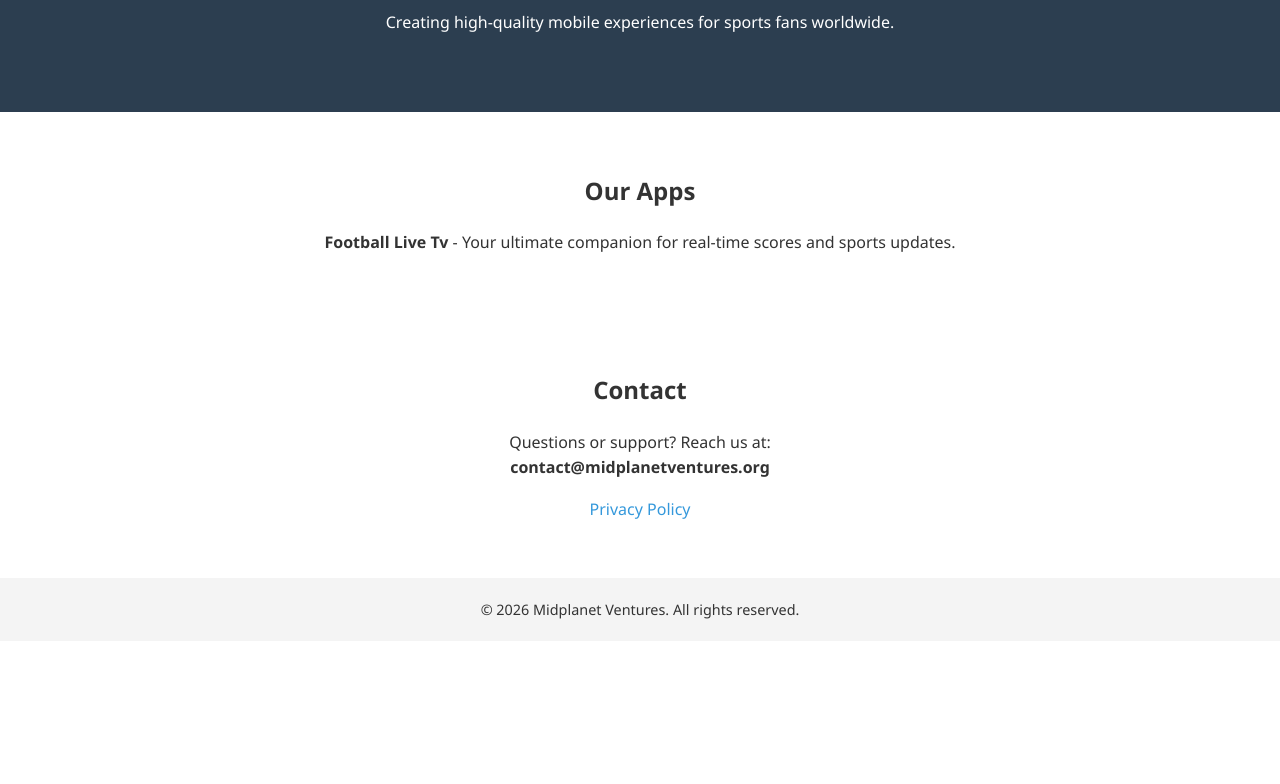
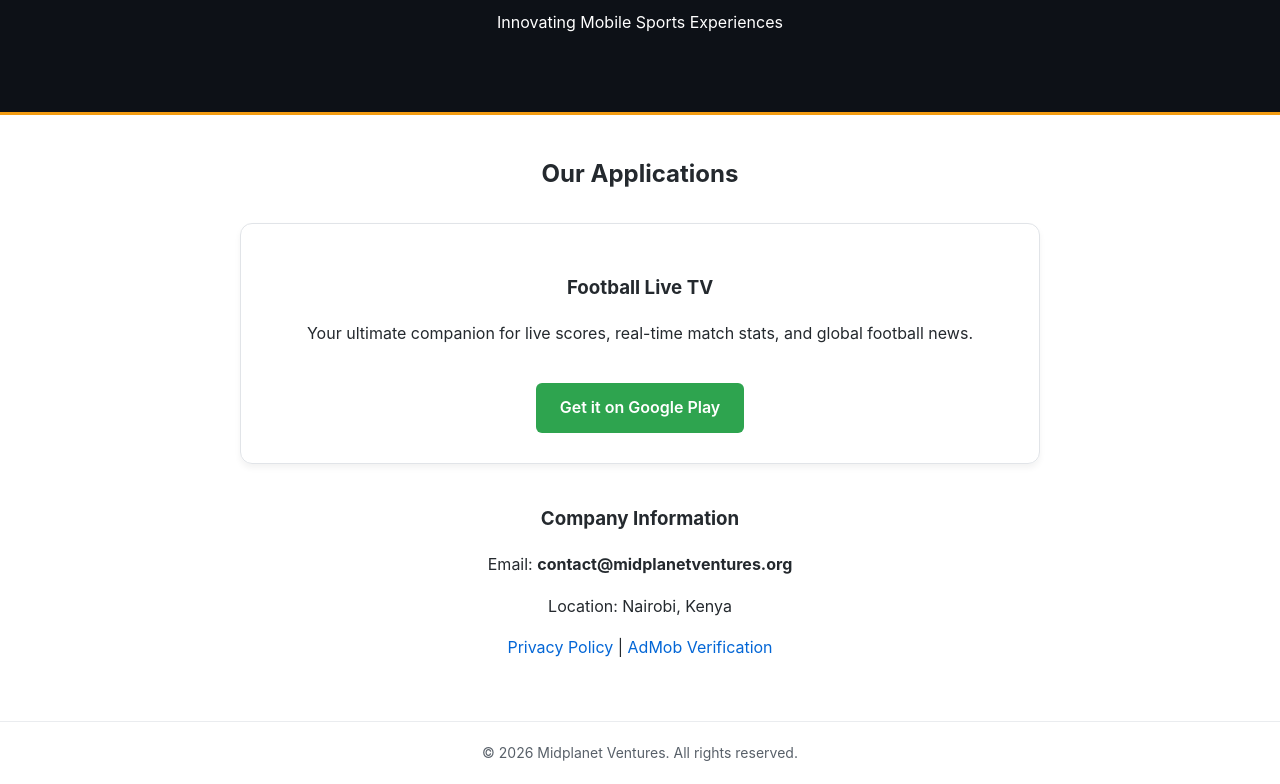
Before and after one commit to midplanet-admin/midplanet-web, a plain HTML site: page index.html in a window 1280 px wide. Shown: the part 144-928 px from the top of the page. Before the commit the page ends 800 px from the top, so only its background shows below. Drawn offline with Linux system fonts and the light colour scheme.

Commit message:
Update index.html

```diff
--- a/index.html
+++ b/index.html
@@ -3,32 +3,42 @@
 <head>
     <meta charset="UTF-8">
     <meta name="viewport" content="width=device-width, initial-scale=1.0">
-    <title>Midplanet Ventures | Professional Mobile Apps</title>
+    <title>Midplanet Ventures | Official Site</title>
     <style>
-        body { font-family: 'Segoe UI', Tahoma, Geneva, Verdana, sans-serif; line-height: 1.6; margin: 0; color: #333; text-align: center; }
-        header { background: #2c3e50; color: white; padding: 60px 20px; }
-        section { padding: 40px 20px; max-width: 800px; margin: auto; }
-        .footer { background: #f4f4f4; padding: 20px; font-size: 0.9em; }
-        a { color: #3498db; text-decoration: none; }
+        body { font-family: -apple-system, BlinkMacSystemFont, "Segoe UI", Helvetica, Arial, sans-serif; line-height: 1.6; color: #24292e; margin: 0; padding: 0; text-align: center; }
+        header { background: #0d1117; color: #ffffff; padding: 60px 20px; border-bottom: 3px solid #f39c12; }
+        .content { max-width: 800px; margin: 40px auto; padding: 0 20px; }
+        .app-card { border: 1px solid #e1e4e8; border-radius: 12px; padding: 30px; margin-top: 30px; box-shadow: 0 4px 6px rgba(0,0,0,0.05); }
+        .btn { background-color: #2ea44f; color: white; padding: 12px 24px; text-decoration: none; border-radius: 6px; font-weight: 600; display: inline-block; margin-top: 20px; }
+        .footer { margin-top: 60px; padding: 20px; font-size: 14px; color: #586069; border-top: 1px solid #eaecef; }
+        a { color: #0366d6; text-decoration: none; }
     </style>
 </head>
 <body>
 
 <header>
     <h1>Midplanet Ventures</h1>
-        <p>Creating high-quality mobile experiences for sports fans worldwide.</p>
+    <p>Innovating Mobile Sports Experiences</p>
 </header>
 
-    <section>
-        <h2>Our Apps</h2>
-        <p><strong>Football Live Tv</strong> - Your ultimate companion for real-time scores and sports updates.</p>
-    </section>
+<div class="content">
+    <h2>Our Applications</h2>
+    <div class="app-card">
+        <h3>Football Live TV</h3>
+        <p>Your ultimate companion for live scores, real-time match stats, and global football news.</p>
+        <a href="#" class="btn">Get it on Google Play</a>
+    </div>
 
-    <section>
-        <h2>Contact</h2>
-        <p>Questions or support? Reach us at: <br><strong>contact@midplanetventures.org</strong></p>
-        <p><a href="privacy.html">Privacy Policy</a></p>
-    </section>
+    <div style="margin-top: 40px;">
+        <h3>Company Information</h3>
+        <p>Email: <strong>contact@midplanetventures.org</strong></p>
+        <p>Location: Nairobi, Kenya</p>
+        <p>
+            <a href="privacy.html">Privacy Policy</a> |
+            <a href="ads.txt">AdMob Verification</a>
+        </p>
+    </div>
+</div>
 
 <div class="footer">
     &copy; 2026 Midplanet Ventures. All rights reserved.
```
Lines whose indentation alone changed are shown as unchanged.
